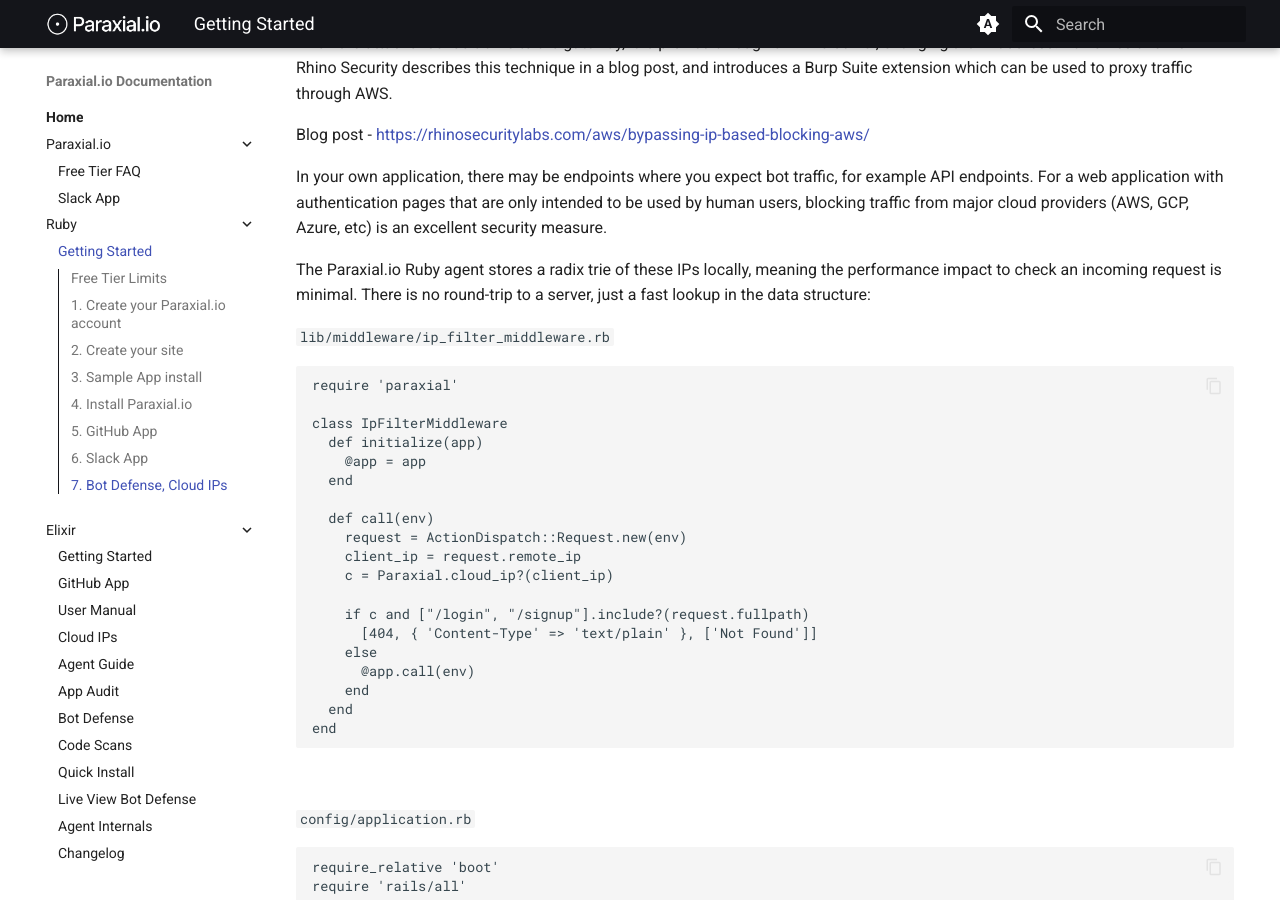
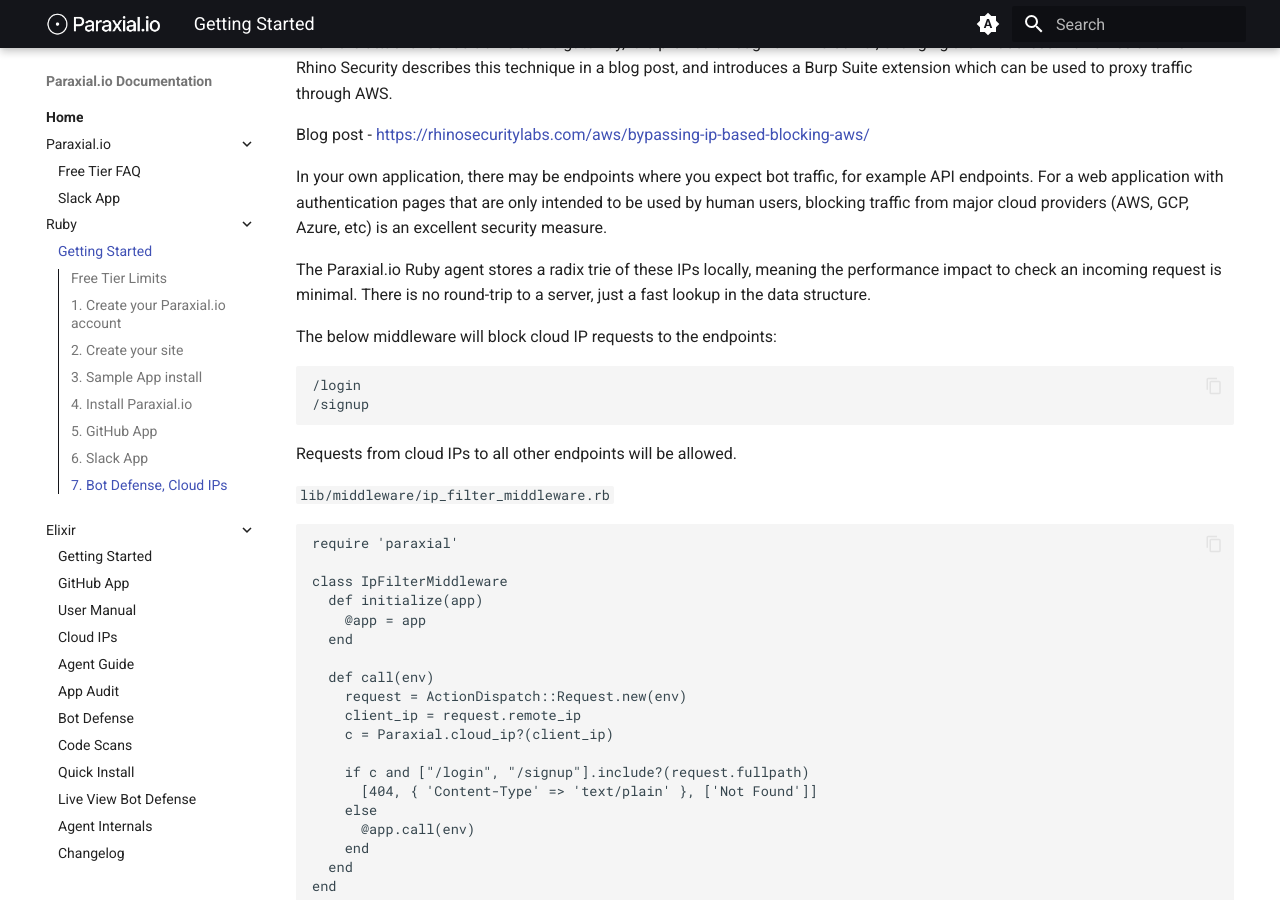
Before and after one commit to paraxialio/documentation, an MkDocs documentation site: the page built from docs/ruby/start.md, in a window 1280 px wide and 900 px high, scrolled down 13291 px. Built offline with MkDocs 1.6.1 and Material for MkDocs 9.7.7, drawn with Linux system fonts in a browser that asks for light colours.

Commit message:
add middleware endpoints

````diff
--- a/docs/ruby/start.md
+++ b/docs/ruby/start.md
@@ -351,7 +351,16 @@
 
 In your own application, there may be endpoints where you expect bot traffic, for example API endpoints. For a web application with authentication pages that are only intended to be used by human users, blocking traffic from major cloud providers (AWS, GCP, Azure, etc) is an excellent security measure.
 
-The Paraxial.io Ruby agent stores a radix trie of these IPs locally, meaning the performance impact to check an incoming request is minimal. There is no round-trip to a server, just a fast lookup in the data structure:
+The Paraxial.io Ruby agent stores a radix trie of these IPs locally, meaning the performance impact to check an incoming request is minimal. There is no round-trip to a server, just a fast lookup in the data structure.
+
+The below middleware will block cloud IP requests to the endpoints:
+
+```
+/login
+/signup
+```
+
+Requests from cloud IPs to all other endpoints will be allowed.
 
 `lib/middleware/ip_filter_middleware.rb`
 
````
